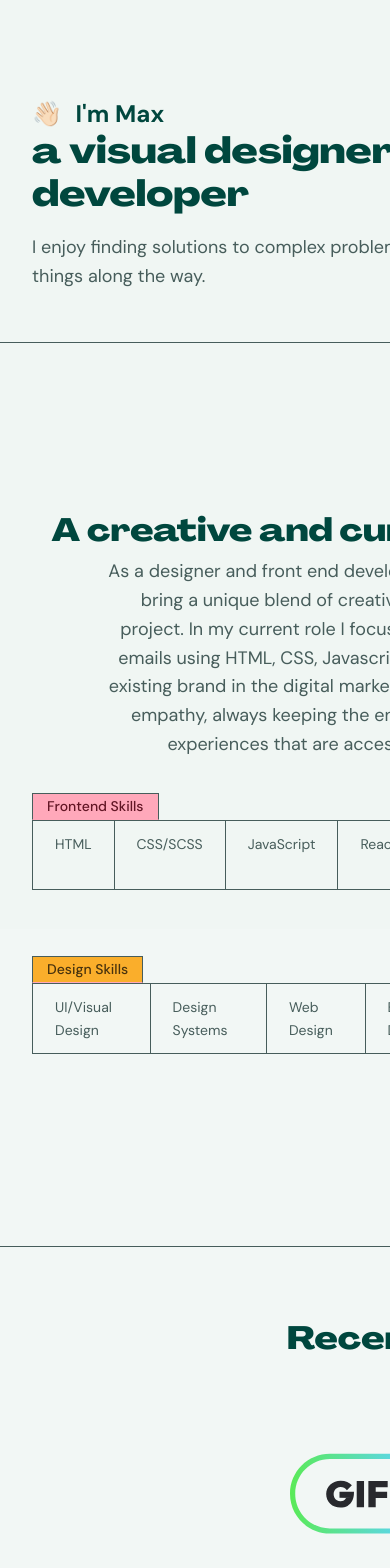
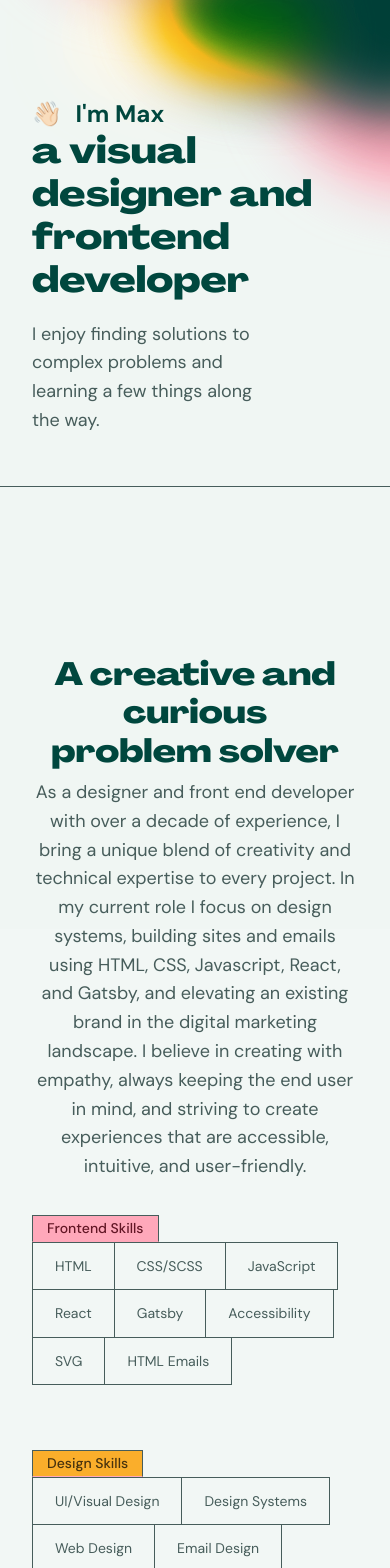
Before and after one commit to maxleee/personal-site, a Next.js app: page / in a window 390 px wide. Shown: the top 1568 px of the page. Built offline with nearby package versions, Linux system fonts and the light colour scheme.

Commit message:
responsive styles

```diff
--- a/styles/global.scss
+++ b/styles/global.scss
@@ -517,15 +517,16 @@
     margin: 0;
     padding: 0;
     display: flex;
+    flex-wrap: wrap;
 
     .table-list--item {
       list-style-type: none;
       font-size: 0.875rem;
       padding: 0.75rem 1.375rem;
       border: 1px solid var(--gray);
-      &:not(:last-of-type) {
-        border-right: none;
-      }
+      background: var(--light-green);
+      margin-right: -1px;
+      margin-bottom: -1px;
     }
   }
 }
```
